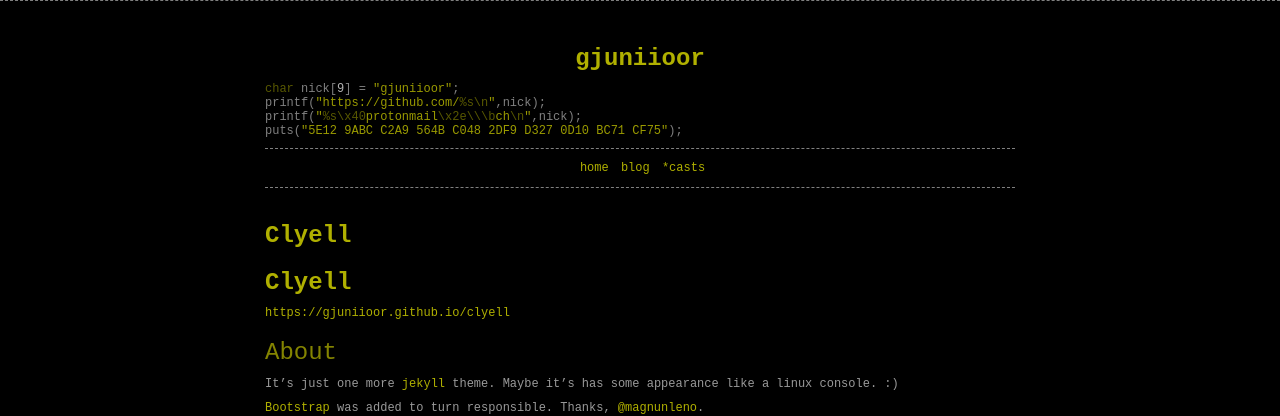
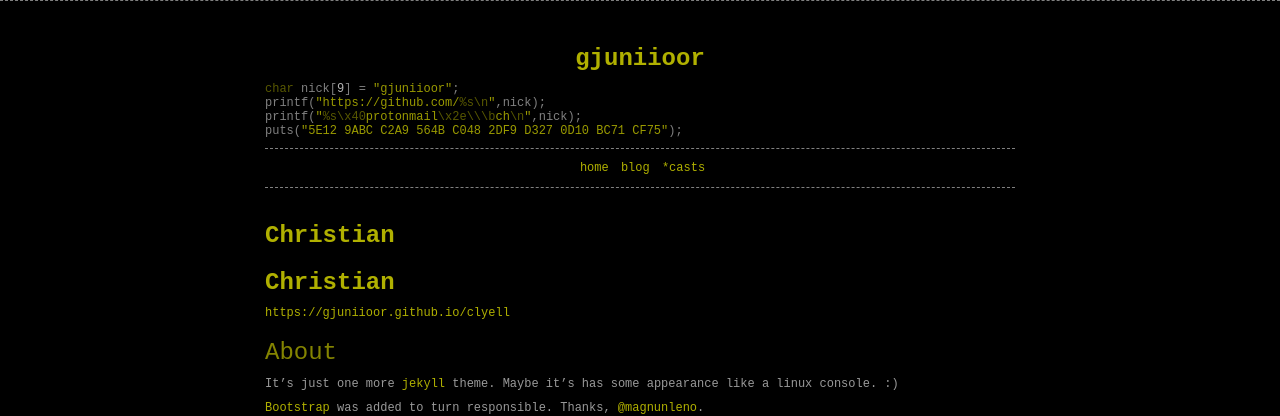
Before and after one commit to CMalaitai/cmalaitai.github.io, a Jekyll site: the page built from index.md, in a window 1280 px wide. Shown: the top 416 px of the page. Built offline with Jekyll 4.4.1, drawn with Linux system fonts in a browser that asks for light colours; our own code applies the rules of GitHub Pages for plain Markdown files.

Commit message:
Changed header

```diff
--- a/index.md
+++ b/index.md
@@ -2,7 +2,7 @@
 layout: content
 ---
 
-# Clyell
+# Christian
 
 [https://gjuniioor.github.io/clyell](https://gjuniioor.github.io/clyell)
 
```
